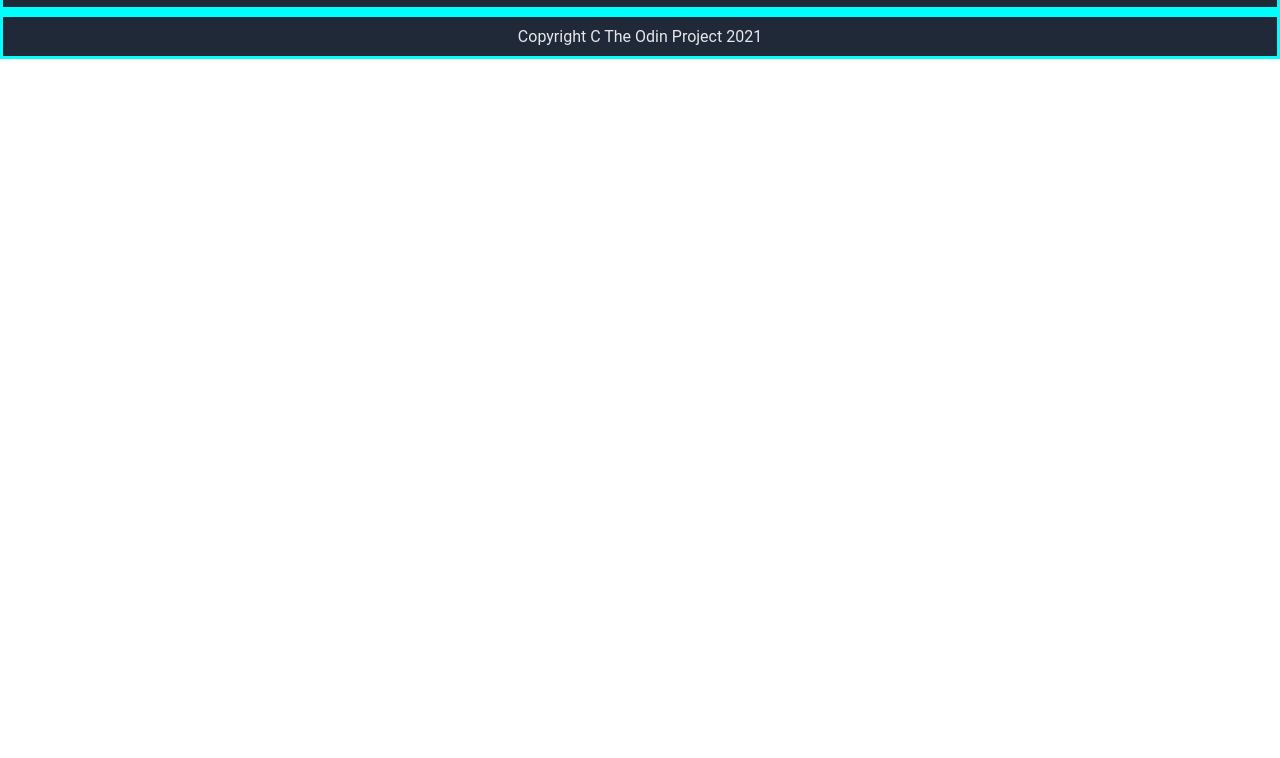
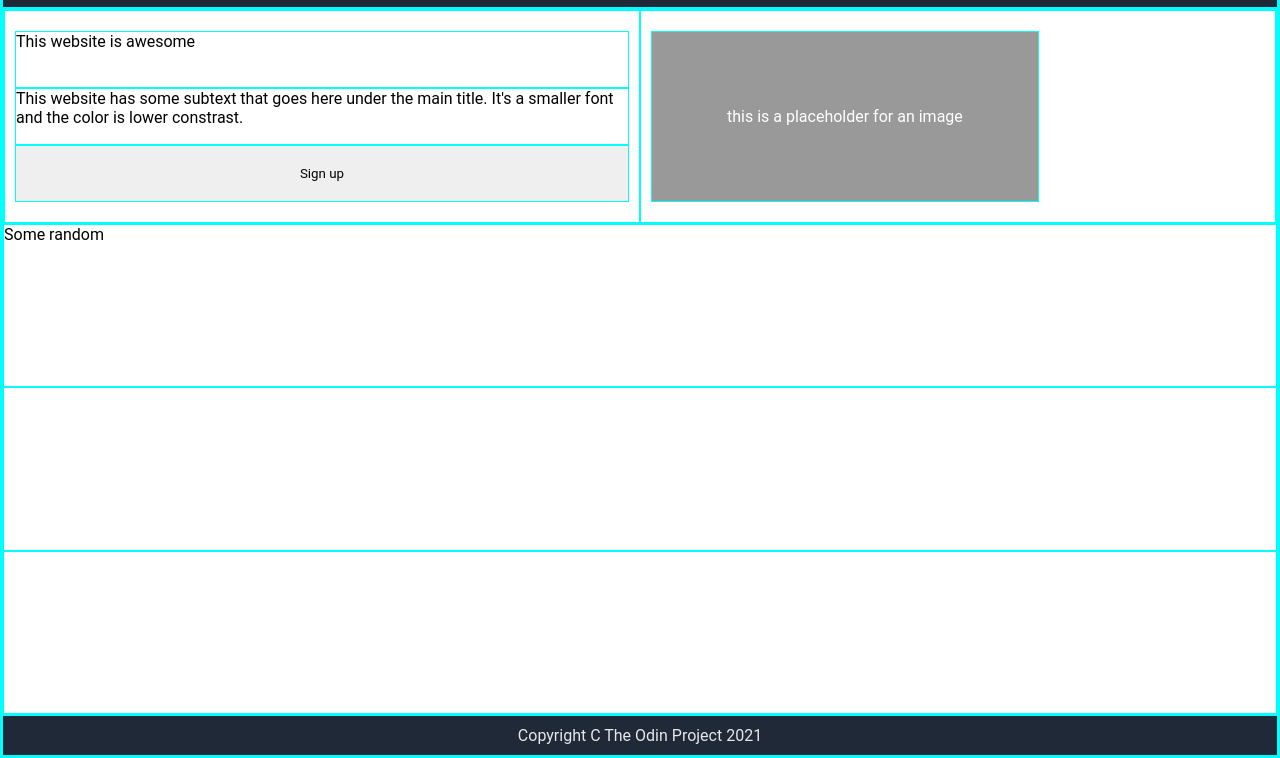
Before and after one commit to jackmillsgator/landing-page, a plain HTML site: page index.html in a window 1280 px wide. Shown: the part 46-804 px from the top of the page. Drawn offline with Linux system fonts and the light colour scheme.

Commit message:
Set up webpage flexbox stuctures
I created many of the necessary webpage
flexbox structures in order to construct
the provided design layout.

```diff
--- a/index.html
+++ b/index.html
@@ -38,13 +38,46 @@
 
             <div class = "middle-1">
 
+                <div class = "middle-1-left">
+
+                        <div class = "sign-A">
+                            This website is awesome
+                        </div>
+
+                        <div class = "sign-B">
+                            This website has some subtext that
+                            goes here under the main title.
+                            It's a smaller font and the color
+                            is lower constrast.
+                        </div>
+
+                        <button class = "sign-C">
+                            Sign up
+                        </button>
+
+                </div>
+
+                <div class = "middle-1-right">
+
+                    <div class = "placeholder-text">
+                        this is a placeholder for an image
+                    </div>
+
+                </div>
+
             </div>
 
             <div class = "middle-2">
 
+                Some random
+
             </div>
 
             <div class = "middle-3">
+
+            </div>
+
+            <div class = "middle-4">
 
             </div>
 
--- a/style.css
+++ b/style.css
@@ -8,6 +8,16 @@
     font-family: roboto, sans-serif;
 
     border: 1px solid aqua;
+
+}
+
+body
+{
+
+    display: flex;
+    flex-direction: column;
+
+    height: 100vh;
 
 }
 
@@ -28,6 +38,33 @@
     background-color: #1F2937;
     color: #E5E7EB;
 
+    flex: 0;
+
+}
+
+.header,
+.footer,
+.middle-content
+{
+    /*border: red 1px solid;*/
+}
+
+.middle-content
+{
+
+    display: flex;
+    flex-direction: column;
+
+    flex: 1;
+
+}
+
+.middle-1,
+.middle-2,
+.middle-3,
+.middle-4
+{
+    flex: 1;
 }
 
 .footer
@@ -76,3 +113,60 @@
     min-width: 150px;
 
 }
+
+.middle-1
+{
+
+    display: flex;
+
+}
+
+.middle-1-left,
+.middle-1-right
+{
+
+    flex: 1;
+
+    padding: 20px 10px;
+
+    display: flex;
+
+}
+
+.middle-1-left
+{
+
+    display: flex;
+    flex-direction: column;
+
+}
+
+.middle-1-right
+{
+
+    align-content: center;
+
+}
+
+.placeholder-text
+{
+
+    text-align: center;
+
+    color: #FFFFFF;
+
+    background-color: #999999;
+
+    padding: 75px;
+
+
+}
+
+.sign-A,
+.sign-B,
+.sign-C
+{
+
+    flex: 1;
+
+}
```
